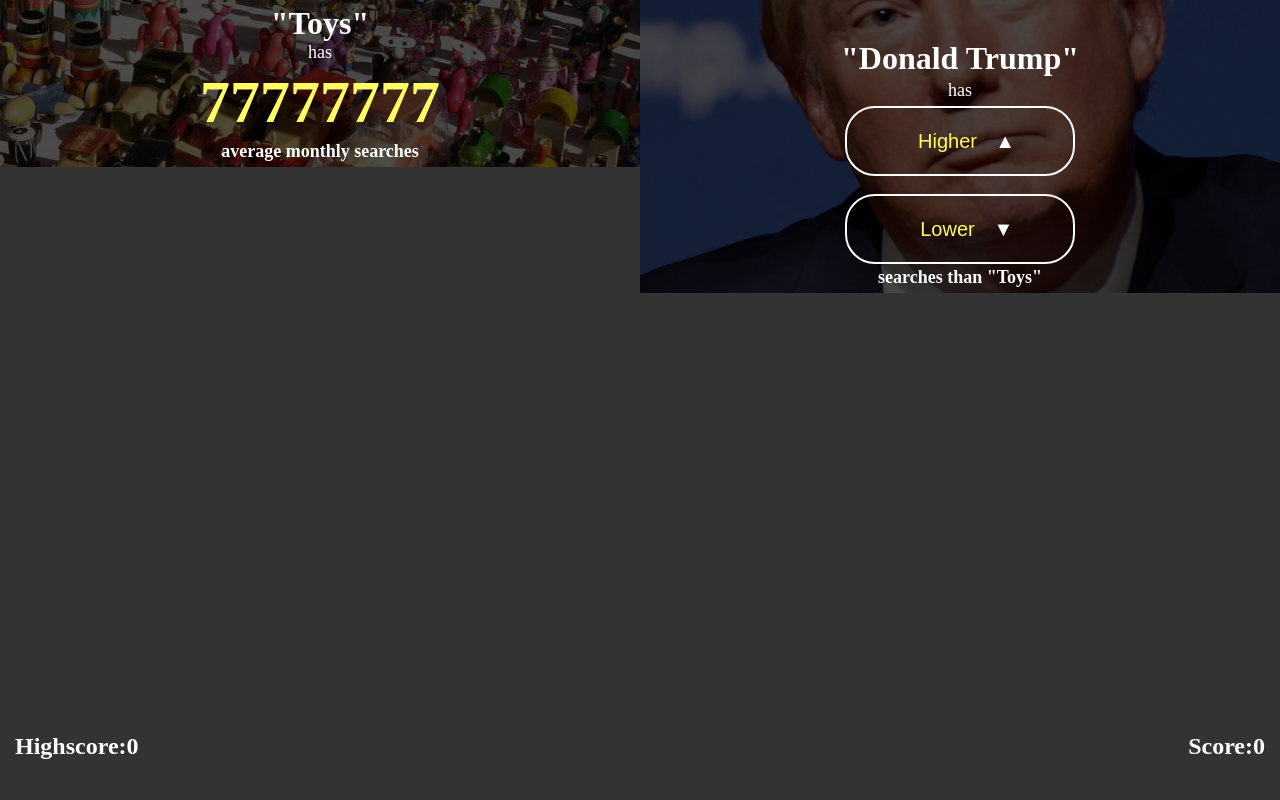
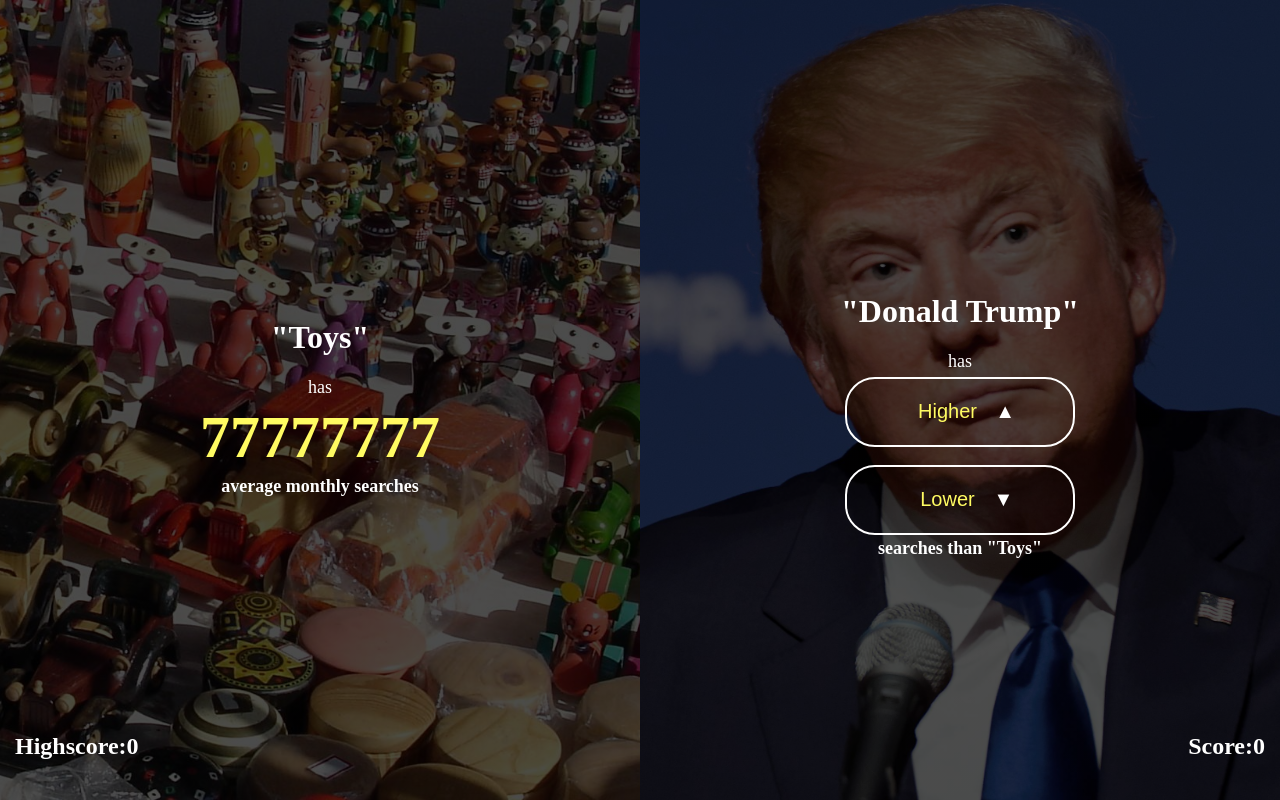
Before and after one commit to LeFizzy/higher-lower-game-alternative, a plain HTML site: page index.html in a window 1280 px wide. Both pictures are taken after a click on the button "Play Game". Drawn offline with Linux system fonts and the light colour scheme.

Commit message:
Improved Stylesheet to work with HTML5

```diff
--- a/res/css/styles.css
+++ b/res/css/styles.css
@@ -3,6 +3,9 @@
 	margin: 0;
 	height: 100%;
 	overflow: hidden;
+}
+.stage--splashMain,.div--mobileView_mobile,.stage--game,.stage--gameover{
+  height:100%;
 }
 .div--dockGame1_cross,
 .div--dockGame2_cross {
@@ -13,20 +16,19 @@
   	background-position: center center;
   	background-size: cover;
   	background-repeat: n /one;
+	display:flex;
+  	align-items:center;
+  	justify-content:center;
 }
 .div--dockGame1_cross h1{
 	text-align:center;
 	color:white;
 	font-family:"Times New Roman", Times, serif;
-	margin:0px;
-	margin-top:5px;
 }
 .div--dockGame2_cross h1{
 	text-align:center;
 	color:white;
 	font-family:"Times New Roman", Times, serif;
-	margin:0px;
-	margin-top:5px;
 }
 .div--dockGame1_cross p{
 	text-align:center;
```
